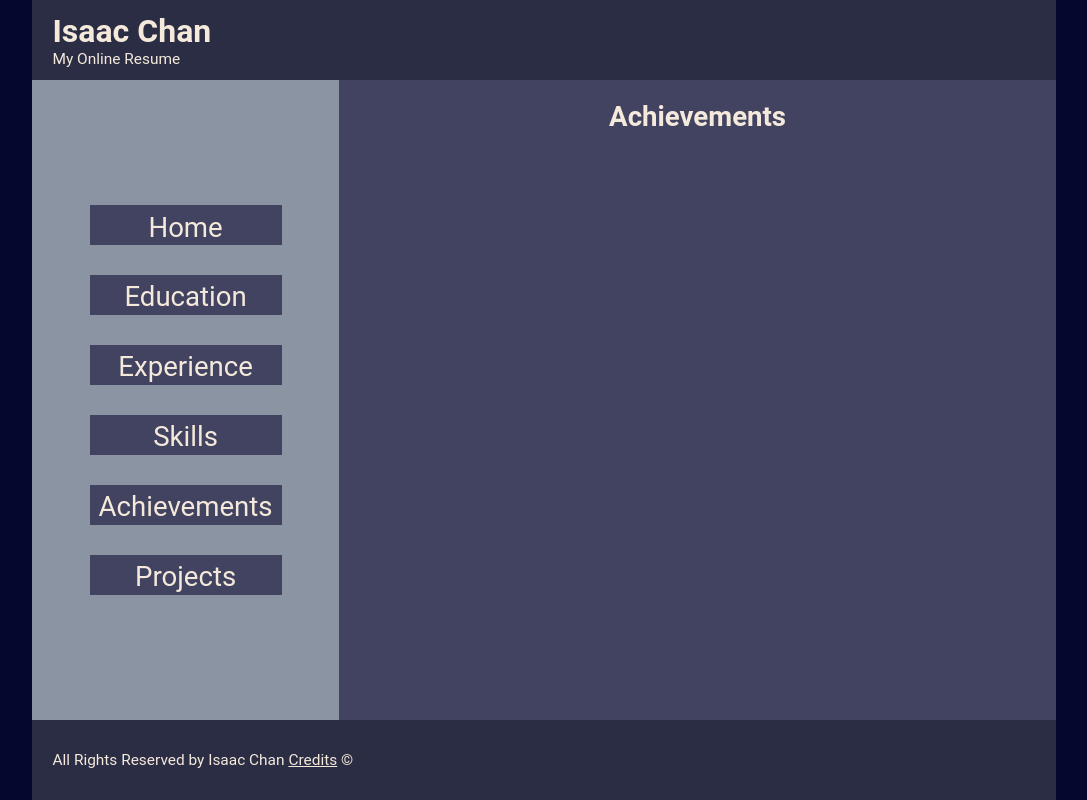
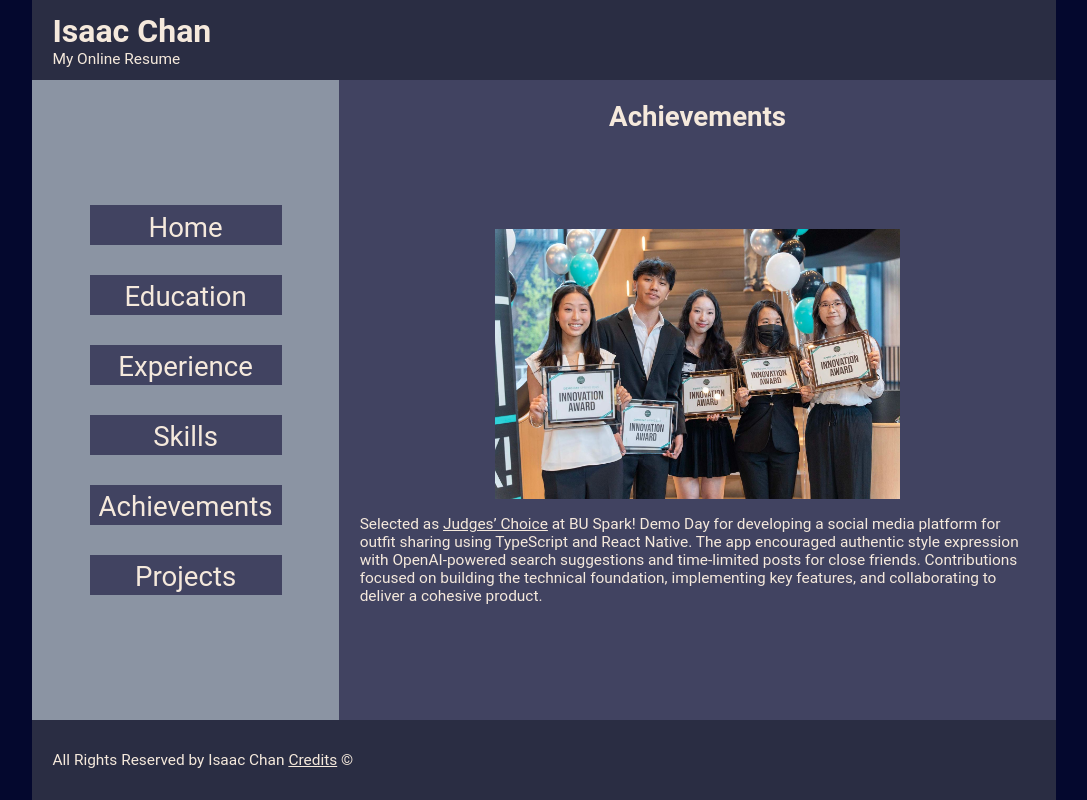
Before and after one commit to isaacch1213/mp-3, a React (Vite) app: page /achievements in a window 1280 px wide. Shown: the whole page, without its empty margins (96-1183 px from the left). Built offline with nearby package versions, Linux system fonts and the light colour scheme.

Commit message:
added achievements section

```diff
--- a/src/Root.tsx
+++ b/src/Root.tsx
@@ -6,6 +6,7 @@ import Home from "./components/Home";
 import Education from "./components/Education";
 import Experience from "./components/Experience";
 import Skills from "./components/Skills";
+import Achievements from "./components/Achievements";
 import Footer from "./Footer";
 
 const PageWrapper = styled.div`
@@ -90,6 +91,7 @@ export default function Root() {
               <Route path="/education" element={<Education />} />
               <Route path="/experience" element={<Experience />} />
               <Route path="/skills" element={<Skills />} />
+              <Route path="/achievements" element={<Achievements />} />
             </Routes>
           </VerticalWrapper>
         </StyledMain>
--- /dev/null
+++ b/src/components/Achievements.tsx
@@ -0,0 +1,63 @@
+import styled from "styled-components";
+import sparkDemoDay from "../assets/spark-demo-day.jpg";
+
+const AchievementsContainer = styled.div`
+  display: flex;
+  flex-direction: column;
+  align-items: center;
+  gap: 2vh;
+
+  img {
+    max-width: 60%;
+    height: auto;
+  }
+
+  @media screen and (max-width: 750px) {
+    img {
+      max-width: 80%;
+    }
+  }
+`;
+
+const Description = styled.div`
+  a {
+    color: #f5e9dc;
+  }
+
+  @media screen and (max-width: 750px) {
+    max-width: 100%;
+
+    p {
+      text-align: center;
+      font-size: calc(2px + 3vw);
+    }
+  }
+`;
+
+export default function Achievements() {
+  return (
+    <AchievementsContainer>
+      <img
+        src={sparkDemoDay}
+        alt="Isaac selected as Judge's Choice in Spark Demo Day"
+      />
+      <Description>
+        <p>
+          Selected as{" "}
+          <a
+            href="https://www.bu.edu/articles/2025/spark-demo-day/"
+            target="_blank"
+          >
+            Judges’ Choice
+          </a>{" "}
+          at BU Spark! Demo Day for developing a social media platform for
+          outfit sharing using TypeScript and React Native. The app encouraged
+          authentic style expression with OpenAI-powered search suggestions and
+          time-limited posts for close friends. Contributions focused on
+          building the technical foundation, implementing key features, and
+          collaborating to deliver a cohesive product.
+        </p>
+      </Description>
+    </AchievementsContainer>
+  );
+}
```
